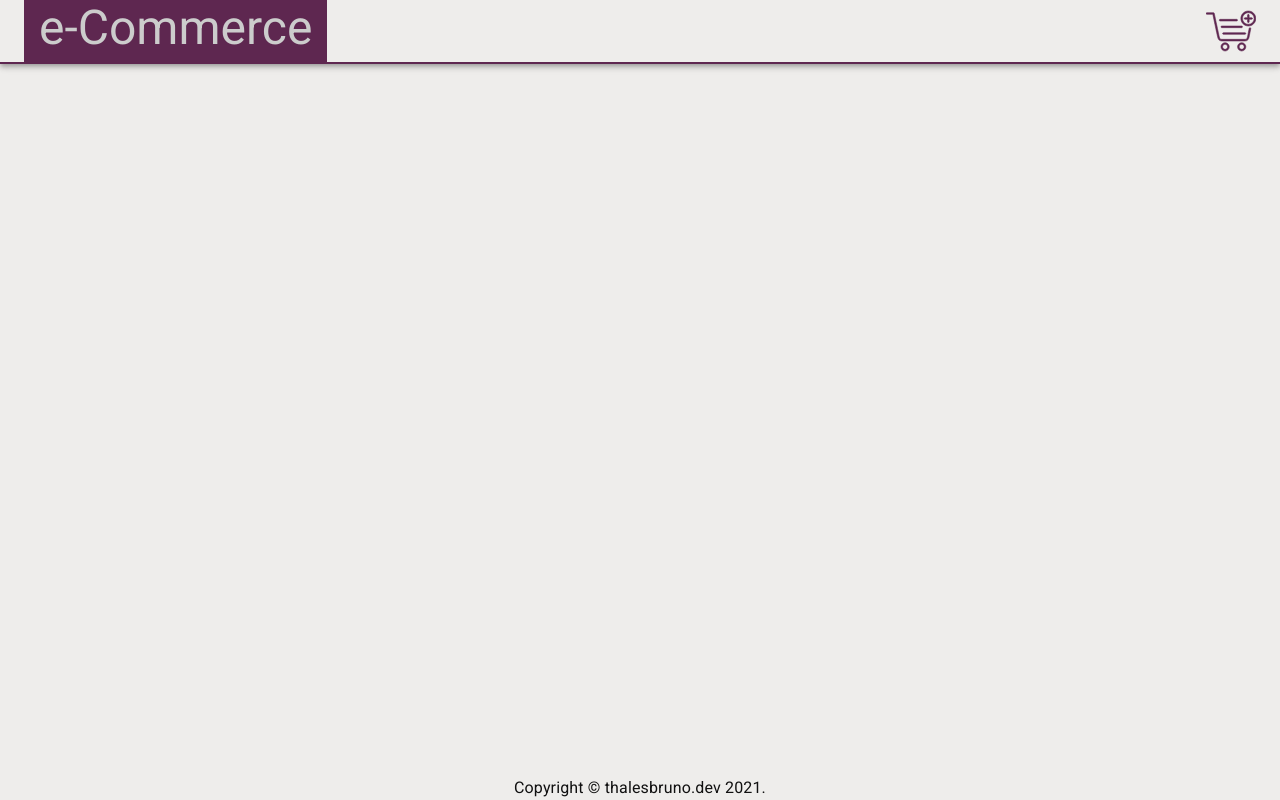
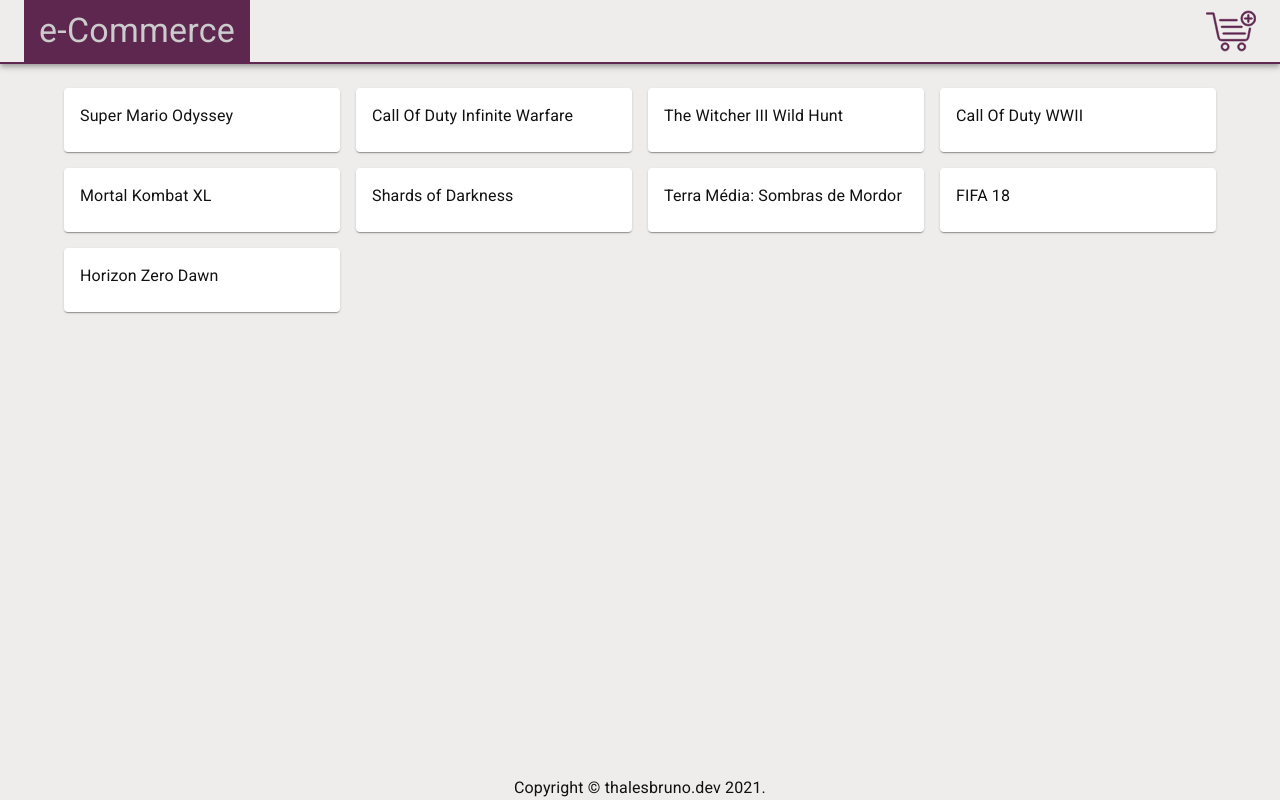
Before and after one commit to thalesbruno/ecommerce, a React (Create React App) app: page / in a window 1280 px wide. Built offline with nearby package versions, Linux system fonts and the light colour scheme.

Commit message:
feat: create products logic and basic layout

```diff
--- a/src/App.js
+++ b/src/App.js
@@ -10,6 +10,7 @@
 import Header from './components/Header';
 import Footer from './components/Footer';
 import CartPage from './pages/cart';
+import { ProductsProvider } from './contexts/ExampleContext';
 
 const AppWrapper = ({ children }) => (
   <Box
@@ -31,6 +32,7 @@
   return (
     <ThemeProvider theme={themeLight}>
       <HelmetProvider>
+        <ProductsProvider>
           <CssBaseline />
           <Router>
             <AppWrapper>
@@ -42,6 +44,7 @@
               <Footer />
             </AppWrapper>
           </Router>
+        </ProductsProvider>
       </HelmetProvider>
     </ThemeProvider>
   );
--- a/src/components/Header.js
+++ b/src/components/Header.js
@@ -10,12 +10,13 @@
 const LeftSide = () => (
   <Box sx={{ height: '100%' }}>
     <Typography
-      variant="h3"
+      variant="h4"
       sx={{
+        display: 'flex',
+        flexDirection: 'column',
+        justifyContent: 'center',
         color: 'text.secondary',
         bgcolor: 'primary.main',
-        // In order for a percentage value to work for height,
-        // the parent's height must be determined
         height: '100%',
         paddingLeft: '15px',
         paddingRight: '15px',
@@ -25,7 +26,9 @@
         },
       }}
     >
-      <Link to="/">e-Commerce</Link>
+      <Link to="/">
+        e-Commerce
+      </Link>
     </Typography>
   </Box>
 );
@@ -80,7 +83,6 @@
 );
 
 const Header = () => (
-  <Box>
   <AppBar
     position="static"
   >
@@ -99,7 +101,6 @@
       <RightSide />
     </Toolbar>
   </AppBar>
-  </Box>
 );
 
 MenuListLink.propTypes = {
--- /dev/null
+++ b/src/components/Item.js
@@ -0,0 +1,24 @@
+import React from 'react';
+import PropTypes from 'prop-types';
+import Card from '@mui/material/Card';
+import CardContent from '@mui/material/CardContent';
+
+const Item = ({ product }) => (
+  <Card>
+    <CardContent>
+      {product.name}
+    </CardContent>
+  </Card>
+);
+
+Item.propTypes = {
+  product: PropTypes.shape({
+    id: PropTypes.number,
+    name: PropTypes.string,
+    price: PropTypes.number,
+    score: PropTypes.number,
+    iamge: PropTypes.string,
+  }).isRequired,
+};
+
+export default Item;
--- a/src/contexts/ExampleContext.js
+++ b/src/contexts/ExampleContext.js
@@ -1,18 +1,19 @@
 import React, { createContext, useState } from 'react';
 import PropTypes from 'prop-types';
+import productsJson from '../products.json';
 
-export const ExampleContext = createContext();
+export const ProductsContext = createContext();
 
-export const ExampleProvider = ({ children }) => {
-  const [someValue, setSomeValue] = useState(true);
+export const ProductsProvider = ({ children }) => {
+  const [products, setProducts] = useState(productsJson);
 
   return (
-    <ExampleContext.Provider value={[someValue, setSomeValue]}>
+    <ProductsContext.Provider value={[products, setProducts]}>
       {children}
-    </ExampleContext.Provider>
+    </ProductsContext.Provider>
   );
 };
 
-ExampleProvider.propTypes = {
-  children: PropTypes.number.isRequired,
+ProductsProvider.propTypes = {
+  children: PropTypes.node.isRequired,
 };
--- a/src/pages/home.js
+++ b/src/pages/home.js
@@ -1,9 +1,29 @@
-import React from 'react';
+import React, { useContext } from 'react';
 import Grid from '@mui/material/Grid';
+import Container from '@mui/material/Container';
 import pageWrapperHOC from '../components/wrappers/pageWrapperHOC';
+import { ProductsContext } from '../contexts/ExampleContext';
+import Item from '../components/Item';
 
-const HomePage = () => (
-  <Grid container maxWidth="md" />
-);
+const HomePage = () => {
+  const [products] = useContext(ProductsContext);
+  return (
+    <Container maxWidth="lg">
+      <Grid container spacing={2}>
+        {products.map((product) => (
+          <Grid
+            item
+            xs={12}
+            sm={6}
+            md={4}
+            lg={3}
+          >
+            <Item key={product.id} product={product} />
+          </Grid>
+        ))}
+      </Grid>
+    </Container>
+  );
+};
 
 export default pageWrapperHOC(HomePage, { title: 'Home' });
```
Lines whose indentation alone changed are shown as unchanged.
